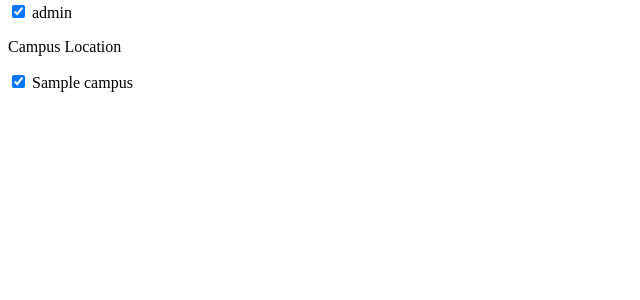
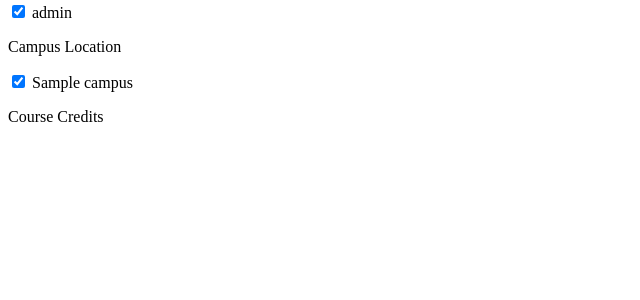
Before and after one commit to SpoopyPillow/rutgers_schedule_planner, a Django app: template rutgers_schedule_planner/templates/course_list/course_selection.html in a window 1280 px wide. Shown: the part 272-572 px from the top of the page, without its empty margins (0-640 px from the left). Run offline with Django 5.2, Linux system fonts and the light colour scheme; tables that the repository leaves empty hold one stand-in row (values such as "Sample post"); the template is opened without the code that fills it: values that come from a table or form of the project are taken from there, most other values are stand-ins (such as "Sample title", 1, 10 or a date in 2020); data that the repository does not hold is empty.

Commit message:
dynamic filter for credits

```diff
--- a/rutgers_schedule_planner/course_list/views.py
+++ b/rutgers_schedule_planner/course_list/views.py
@@ -44,9 +44,11 @@
     dynamic_filters = {
         "code_levels": set(),
         "campuses": set(),
+        "credits": set(),
     }
     for course in courses:
         dynamic_filters["code_levels"].add(course.code_level())
+        dynamic_filters["credits"].add(course.credits)
 
         for section in course.section_set.all():
             for section_class in section.sectionclass_set.all():
@@ -109,6 +111,9 @@
                 "prereqs": course_data["preReqNotes"],
                 "synopsis_url": course_data["synopsisUrl"],
             }
+            if course_fields["credits"] is None:
+                course_fields["credits"] = -1
+
             course = Course(**course_fields)
             courses.append(course)
 
--- a/rutgers_schedule_planner/static/course_list/specific_filters.js
+++ b/rutgers_schedule_planner/static/course_list/specific_filters.js
@@ -16,6 +16,7 @@
     filters.open_status = form_values("open_status");
     filters.code_level = form_values("code_level");
     filters.campus = form_values("campus");
+    filters.credits = form_values("credits")
 
     var courses = document.getElementsByClassName("course_information");
     for (var i = 0; i < courses.length; i++) {
@@ -24,6 +25,10 @@
 
         var code_level = course.getAttribute("data-code_level");
         if (!filters.code_level.includes(code_level)) {
+            continue;
+        }
+        var credits = course.getAttribute("data-credits");
+        if (!filters.credits.includes(credits)) {
             continue;
         }
 
@@ -38,18 +43,22 @@
             }
 
             var section_classes = section.getElementsByClassName("section_class_information");
+            var hide = false;
             for (var k = 0; k < section_classes.length; k++) {
                 var section_class = section_classes[k];
 
                 var campus = section_class.getAttribute("data-campus");
-                console.log(filters.campus)
                 if (!filters.campus.includes(campus)) {
-                    continue;
+                    hide = true;
+                    break;
                 }
+            }
+            if (hide) {
+                continue;
+            }
 
-                section.classList.remove("hidden");
-                course.classList.remove("hidden");
-            }
+            section.classList.remove("hidden");
+            course.classList.remove("hidden");
         }
     }
 }
--- a/rutgers_schedule_planner/templates/course_list/course_selection.html
+++ b/rutgers_schedule_planner/templates/course_list/course_selection.html
@@ -38,11 +38,23 @@
                 <input type="checkbox" id={{campus}} name="campus" value={{campus}} checked onclick="filter_sections()">
                 <label for={{campus}}>{{campus}}</label><br>
                 {% endfor %}
+
+                <p>Course Credits</p>
+                {% for credit in credits %}
+                {% if credit > 0 %}
+                <input type="checkbox" id={{credit}} name="credits" value={{credit}} checked onclick="filter_sections()">
+                <label for={{credit}}>{{credit}}</label><br>
+                {% endif %}
+                {% endfor %}
+                {% if credits.0 < 0 %}
+                <input type="checkbox" id={{credits.0}} name="credits" value={{credits.0}} checked onclick="filter_sections()">
+                <label for={{credits.0}}>Credits by arrangement</label><br>
+                {% endif %}
             </div>
         </div>
         <div id="course_list">
             {% for course in courses %}
-            <div class="course_information" data-code_level={{course.code_level}}>
+            <div class="course_information" data-code_level={{course.code_level}} data-credits={{course.credits}}>
                 <button type="button" class="collapsible_course">
                     Title {{course.title}}; Code {{course.school.code}}:{{course.subject.code}}:{{course.code}};
                     Credits
```
